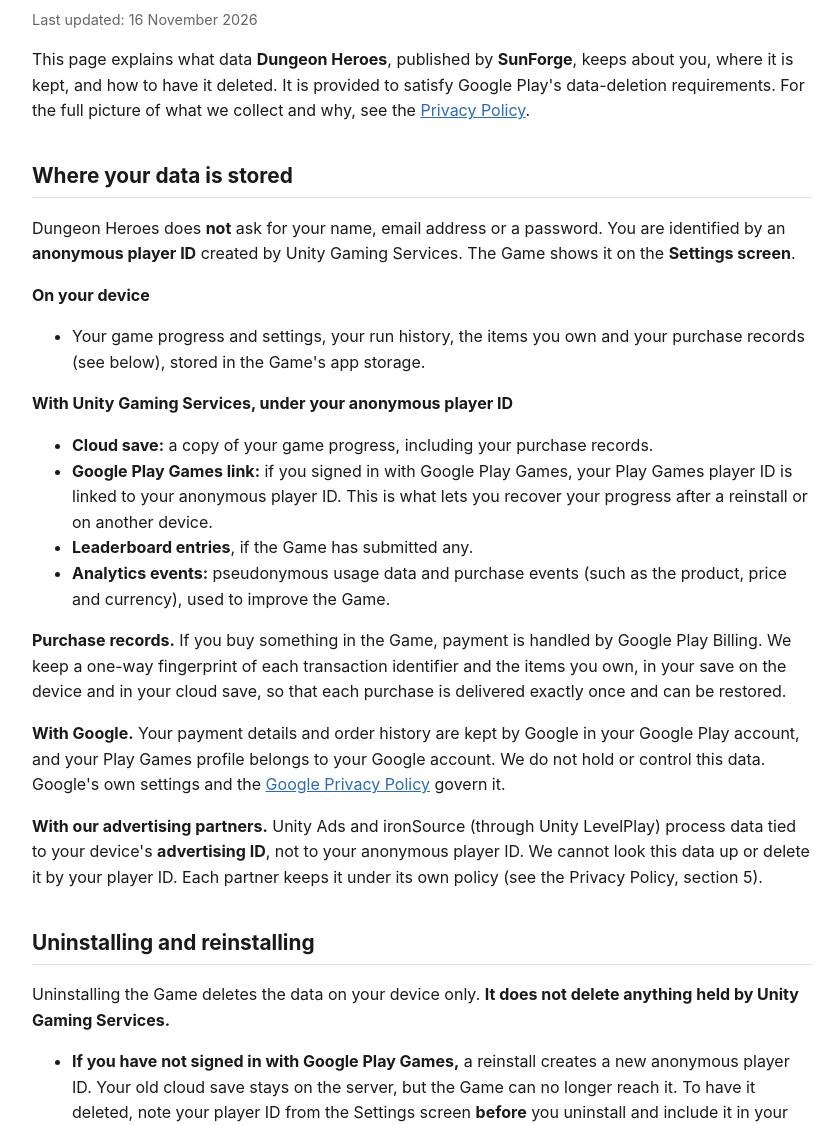
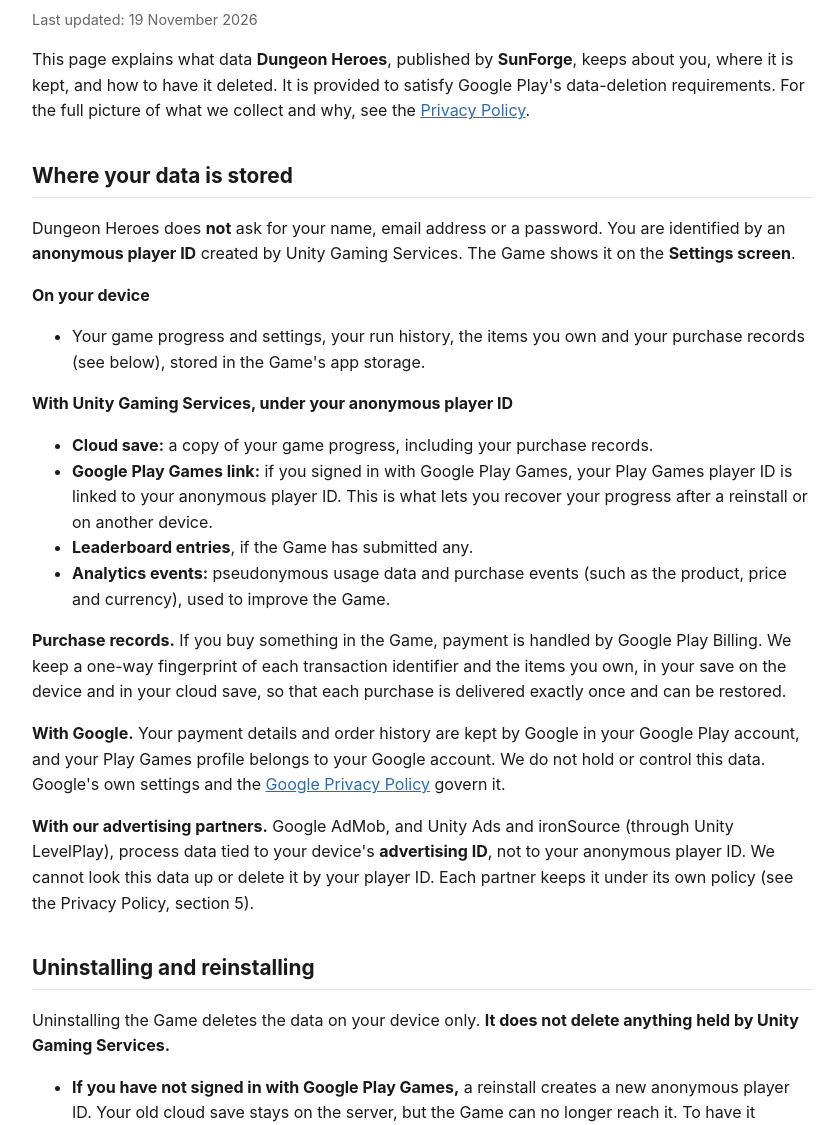
Before and after one commit to DaniMelich/dungeonheroes-legal, a plain HTML site: page data-deletion.html in a window 1280 px wide. Shown: the part 96-1221 px from the top of the page, without its empty margins (218-1058 px from the left). Drawn offline with Linux system fonts and the light colour scheme.

Commit message:
Data deletion: name Google AdMob (2026-11-19)

```diff
--- a/data-deletion.html
+++ b/data-deletion.html
@@ -27,7 +27,7 @@
 <body>
 
 <h1>Data Deletion Policy — Dungeon Heroes</h1>
-<p class="updated">Last updated: 16 November 2026</p>
+<p class="updated">Last updated: 19 November 2026</p>
 
 <p>This page explains what data <strong>Dungeon Heroes</strong>, published by <strong>SunForge</strong>, keeps about you, where it is kept, and how to have it deleted. It is provided to satisfy Google Play's data-deletion requirements. For the full picture of what we collect and why, see the <a href="privacy-policy.html">Privacy Policy</a>.</p>
 
@@ -51,7 +51,7 @@
 
 <p><strong>With Google.</strong> Your payment details and order history are kept by Google in your Google Play account, and your Play Games profile belongs to your Google account. We do not hold or control this data. Google's own settings and the <a href="https://policies.google.com/privacy">Google Privacy Policy</a> govern it.</p>
 
-<p><strong>With our advertising partners.</strong> Unity Ads and ironSource (through Unity LevelPlay) process data tied to your device's <strong>advertising ID</strong>, not to your anonymous player ID. We cannot look this data up or delete it by your player ID. Each partner keeps it under its own policy (see the Privacy Policy, section 5).</p>
+<p><strong>With our advertising partners.</strong> Google AdMob, and Unity Ads and ironSource (through Unity LevelPlay), process data tied to your device's <strong>advertising ID</strong>, not to your anonymous player ID. We cannot look this data up or delete it by your player ID. Each partner keeps it under its own policy (see the Privacy Policy, section 5).</p>
 
 <h2>Uninstalling and reinstalling</h2>
 <p>Uninstalling the Game deletes the data on your device only. <strong>It does not delete anything held by Unity Gaming Services.</strong></p>
```
